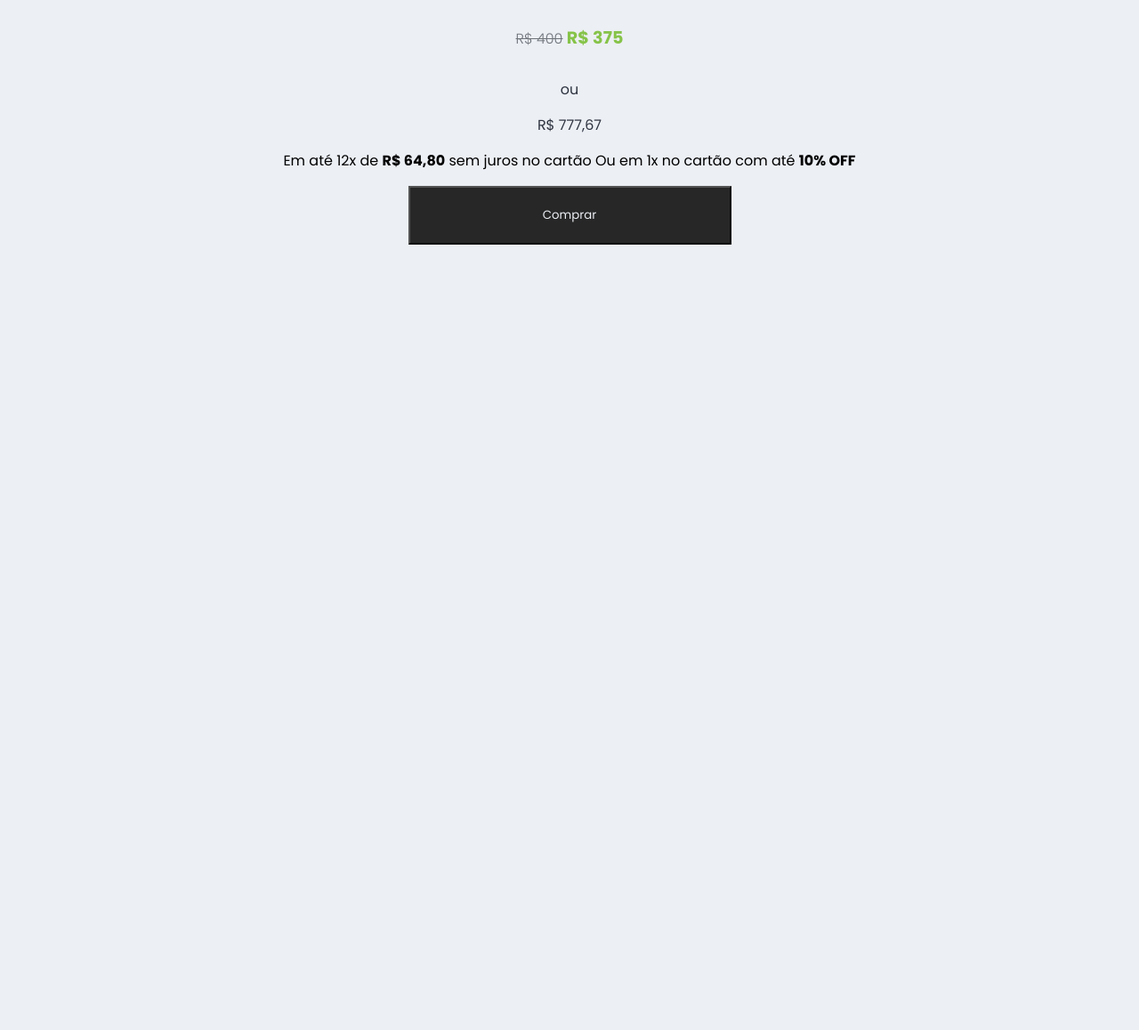
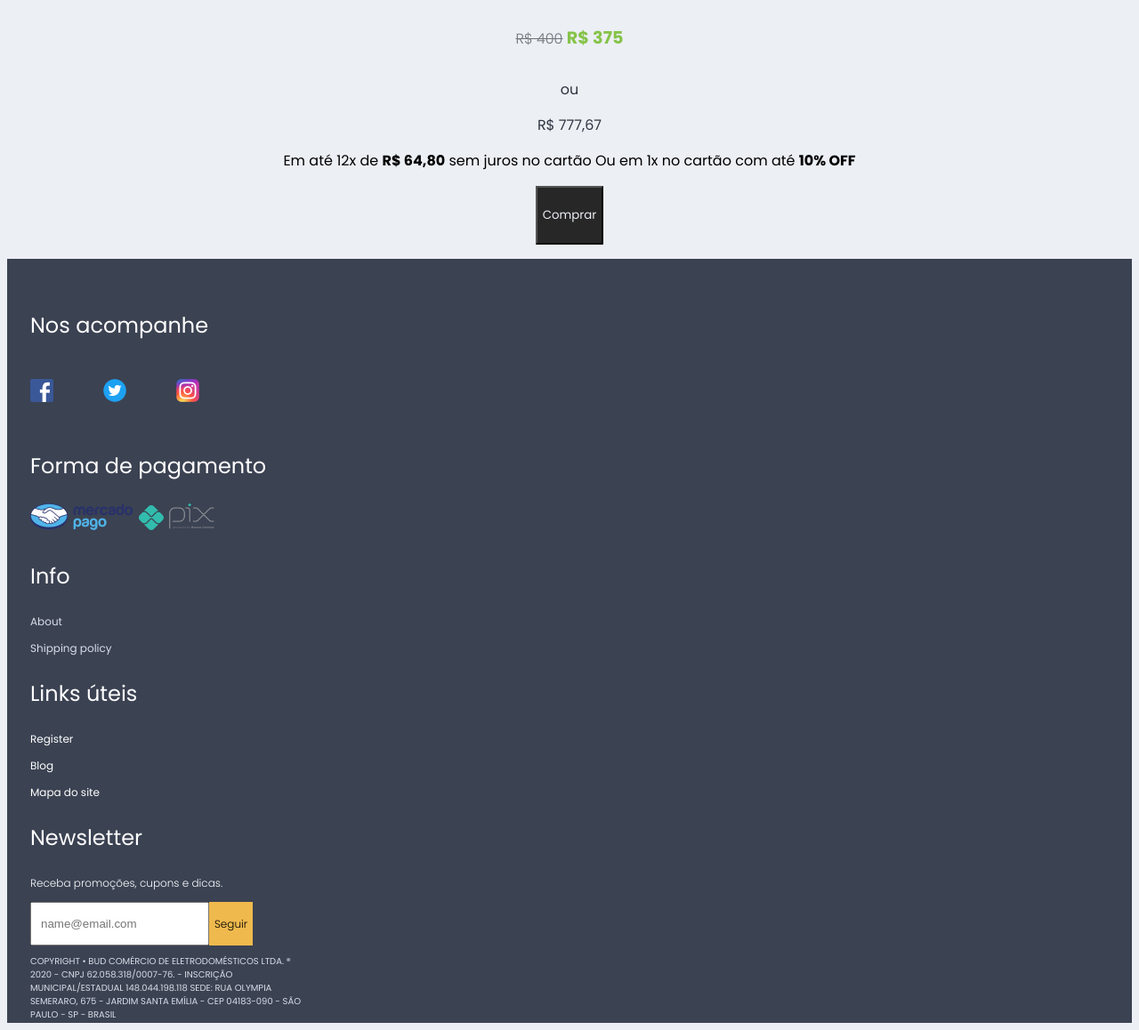
Before and after one commit to VaniaSilva18/vcroche-site, a plain HTML site: page index.html in a window 1280 px wide. Shown: the part 593-1751 px from the top of the page at 89% size. Before the commit the page ends 876 px from the top, so only its background shows below. Drawn offline with Linux system fonts and the light colour scheme; a web font is replaced by a local one.

Commit message:
segundo comit

```diff
--- a/index.html
+++ b/index.html
@@ -66,6 +66,62 @@
 
     <button class="botão">Comprar</button>
 
+    <footer class="infosrodape">
+        <h1 id="nos">Nos acompanhe</h1>
+        <section class="iconcontainer">
+            <img src="facebook.png" alt="Facebook" class="icon3">
+            <img src="x.png" alt="Twitter" class="icon2">
+            <img src="instragram.png" alt="Instagram" class="icon1">
+        </section>
+
+
+        <section class="fp">
+            <p>Forma de pagamento<p>
+            <img src="mercadopago.png" alt="MercadoPago">
+            <img src="pix.png" alt="Pix">
+        </section>
+
+        <section class="info">
+            <p>Info</p>
+
+            <section class="men">
+                <p >About</p>
+                <p>Shipping policy</p>
+            </section>
+
+        </section>
+
+        <section class="links">
+            <p>Links úteis</p>
+            <section class="men2">
+                <p>Register</p>
+                <p>Blog</p>
+                <p>Mapa do site</p></section>
+
+        </section>
+
+        <section class="new">
+            <p>Newsletter</p>
+            <p class="prom">Receba promoções, cupons e dicas.</p>
+
+            <section class="button2">
+                <div>
+                    <input class="input-container" type="email" placeholder="name@email.com">
+                </div>
+
+
+
+                        <button class="seguirr">Seguir</button>
+
+            </section>
+        </section>
+
+        <section class="cp">
+            <p>COPYRIGHT • BUD COMÉRCIO DE ELETRODOMÉSTICOS LTDA. ® 2020 - CNPJ 62.058.318/0007-76. - INSCRIÇÃO MUNICIPAL/ESTADUAL 148.044.198.118 SEDE: RUA OLYMPIA SEMERARO, 675 - JARDIM SANTA EMÍLIA - CEP 04183-090 - SÃO PAULO - SP - BRASIL</p>
+        </section>
+    </footer>
+
+
 
 </body>
 
--- a/style.css
+++ b/style.css
@@ -1,4 +1,5 @@
-.breadcrumb li a{
+.breadcrumb li a
+{
     text-decoration:none;
     font-family: "Poppins", sans-serif;
     color: #5E81AC;
@@ -7,24 +8,26 @@
     font-weight: 400;
 }
 
-.breadcrumb li {
+.breadcrumb li
+{
     list-style-type: none;
     display: inline;
 }
 
-.breadcrumb{
+.breadcrumb
+{
     display: flex;
     justify-content: center;
 }
 
-.texto {
-    font-family: "Poller One", serif;
+.texto
+{   font-family: "Poller One", serif;
     color: #5E81AC;
     text-align: center;
+    }
 
-}
-
-.texto2 {
+.texto2
+{
     text-align: center;
     width: 700;
     size: 24px;
@@ -83,7 +86,6 @@
 }
 
 .botão {
-    width: 363px;
     height: 65.86px;
     top: 1014px;
     left: 27px;
@@ -101,15 +103,10 @@
     display: flex;
     display: block;
     margin: auto;
-    width: 363px;
-
-
-
 }
 
 body {
     background: #ECEFF4;
-
 }
 
 .img{
@@ -119,11 +116,189 @@ body {
     }
 
 #frio{
+
         justify-content: center;
         margin: auto;
         line-height: 4;
         display: grid;
         grid-gap: 10px;
+    }
+
+    footer{
+        background-color: #3B4252;
+
 
 
     }
+    #nos{
+        font-family: Poppins;
+        font-size: 24px;
+        font-weight: 400;
+        line-height: 36px;
+        text-align: left;
+        color: #FFFFFF;
+        font-family: "Poppins", sans-serif;
+        padding-top: 57px;
+        padding-left: 26px;
+        padding-right: 155px;
+     }
+     .icon3{
+        width: 26px;
+        height: 26px;
+        top: 104px;
+        left: 26px;
+        padding: 26px;
+    }
+
+
+    .icon2{
+
+        width: 26px;
+        height: 26px;
+        top: 104px;
+        left: 78px;
+        padding: 26px;
+
+    }
+
+    .icon1 {
+        width: 26px;
+        height: 26px;
+        top: 104px;
+        left: 130px;
+        gap: 0px;
+        opacity: 0px;
+        padding: 26px;
+
+
+}
+
+    .fp{
+
+
+        font-size: 24px;
+        font-weight: 400;
+        line-height: 36px;
+        text-align: left;
+        color:#FFFFFF;
+        font-family: "Poppins", sans-serif;
+        padding-left: 26px;
+        padding-right: 106px;
+
+
+
+    }
+
+
+   .info {
+    font-family: "Poppins", sans-serif;
+    font-size: 24px;
+    font-weight: 400;
+    line-height: 36px;
+    text-align: left;
+    color: #FFFFFF;
+    padding-left: 26px;
+
+    }
+    .men {
+
+        font-family: Poppins;
+        font-size: 12px;
+        font-weight: 400;
+        line-height: 18px;
+        text-align: left;
+        color: #D8DEE9;
+
+
+    }
+
+    .cp{
+        width: 313px;
+        height: 77px;
+        top: 832px;
+        left: 27px;
+        font-family: "Poppins", sans-serif;
+        font-size: 10px;
+        font-weight: 400;
+        line-height: 15px;
+        text-align: left;
+        color: #D8DEE9;
+        padding-left: 26px;
+
+ }
+
+
+
+ .links{
+    font-size: 24px;
+    font-weight: 400;
+    line-height: 36px;
+    text-align: left;
+    font-family: "Poppins", sans-serif;
+    color: #FFFFFF;
+    padding-left: 26px;
+ }
+
+.men2{
+    font-size: 12px;
+    font-weight: 400;
+    line-height: 18px;
+    text-align: left;
+    font-family: "Poppins", sans-serif;
+}
+
+.new{
+    font-family: "Poppins", sans-serif;
+    font-size: 24px;
+    font-weight: 400;
+    line-height: 36px;
+    text-align: left;
+    color: #FFFFFF;
+    padding-left: 26px;
+}
+
+.input-container  {
+    padding: 5px 10px;
+    height: 35px;
+    top: 745px;
+    left: 26px;
+    gap: 0px;
+    opacity: 0px;
+    color:#282C35;
+}
+
+.button2{
+    background: #282C35;
+    width: 250px;
+    height: 100%;
+    top: 100%;
+    left: 100%;
+    display: flex;
+    font-family: "Poppins", sans-serif;
+    font-size: 10px;
+    font-weight: 300;
+    line-height: 15px;
+    text-align: left;
+    color:#3F4657;
+}
+
+.seguirr {
+    width: 30%;
+    top: 745px;
+    left: 189px;
+    background-color:  #EFB94D;
+    font-family: "Poppins", sans-serif;
+    font-size: 12px;
+    font-weight: 300;
+    line-height: 18px;
+    text-align: center;
+    border: none;
+}
+
+.prom {
+    font-family: "Poppins", sans-serif;
+    font-size: 12px;
+    font-weight: 300;
+    line-height: 18px;
+    text-align: left;
+}
```
Also changed, not shown: facebook.png (added), instragram.png (added), mercadopago.png (added), pix.png (added), x.png (added), 1 other file.
